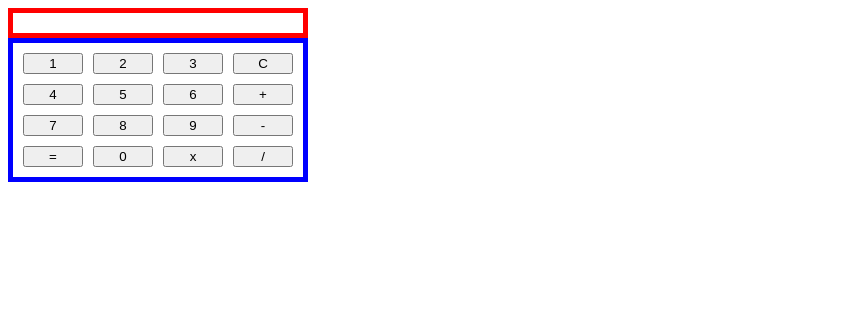
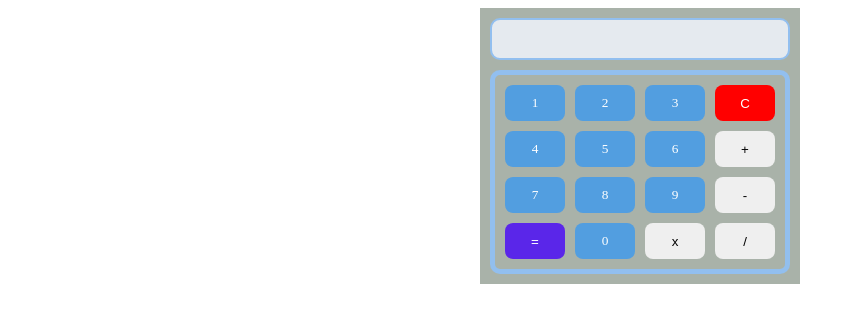
Before and after one commit to IslombekMir/Calculator, a plain HTML site: page index.html in a window 1280 px wide. Shown: the whole page, without its empty margins (0-855 px from the left). Drawn offline with Linux system fonts and the light colour scheme.

Commit message:
give it a calculator-like style

```diff
--- a/index.html
+++ b/index.html
@@ -8,25 +8,27 @@
     <script src="script.js" defer></script>
 </head>
 <body>
+    <div id="calculator">
         <div id="board">
         </div>
         <div id="keys">
-        <button id="1">1</button>
-        <button id="2">2</button>
-        <button id="3">3</button>
+            <button id="1" class="numbers">1</button>
+            <button id="2" class="numbers">2</button>
+            <button id="3" class="numbers">3</button>
             <button id="clear">C</button>
-        <button id="4">4</button>
-        <button id="5">5</button>
-        <button id="6">6</button>
+            <button id="4" class="numbers">4</button>
+            <button id="5" class="numbers">5</button>
+            <button id="6" class="numbers">6</button>
             <button id="plus">+</button>
-        <button id="7">7</button>
-        <button id="8">8</button>
-        <button id="9">9</button>
+            <button id="7" class="numbers">7</button>
+            <button id="8" class="numbers">8</button>
+            <button id="9" class="numbers">9</button>
             <button id="minus">-</button>
             <button id="equal">=</button>
-        <button id="0">0</button>
+            <button id="0" class="numbers">0</button>
             <button id="times">x</button>
             <button id="divided-by">/</button>
+        </div>
 
     </div>
 </body>
--- a/style.css
+++ b/style.css
@@ -1,10 +1,26 @@
+#calculator{
+    box-sizing: border-box;
+    background-color: rgb(169, 178, 169);
+    padding: 10px;
+    margin: 0 auto;
+    max-width: 320px;
+    display: flex;
+    flex-direction: column;
+    justify-content: center;
+    align-items: center;
+    gap: 10px;
+}
+
 #board{
     box-sizing: border-box;
-    height: 30px;
-    border: solid 5px red;
+    background-color: rgb(229, 234, 239);
+    height: 42px;
+    border: solid 2px rgb(146, 191, 239);
     display: flex;
     justify-content: right;
     width: 300px;
+    border-radius: 10px;
+    padding: 10px;
 }
 
 #board > span{
@@ -15,14 +31,35 @@
 #keys{
     box-sizing: border-box;
     width: 300px;
-    border: solid blue 5px;
+    border: solid rgb(146, 191, 239) 5px;
     display: flex;
     flex-wrap: wrap;
     justify-content: space-around;
     gap: 10px;
     padding: 10px;
+    border-radius: 10px;
 }
 
 #keys button {
     width: 60px;
+    border-radius: 8px;
+    border: none;
+    padding: 10px;
 }
+
+.numbers{
+    background-color: rgb(82, 158, 224);
+    font-family: 'Times New Roman', Times, serif;
+    color: white;
+}
+
+#equal {
+    background-color: rgb(90, 38, 233);
+    color: white;
+}
+
+#clear{
+    background-color: red;
+    color: white;
+    font-size: 18x;
+}
```
Lines whose indentation alone changed are shown as unchanged.
